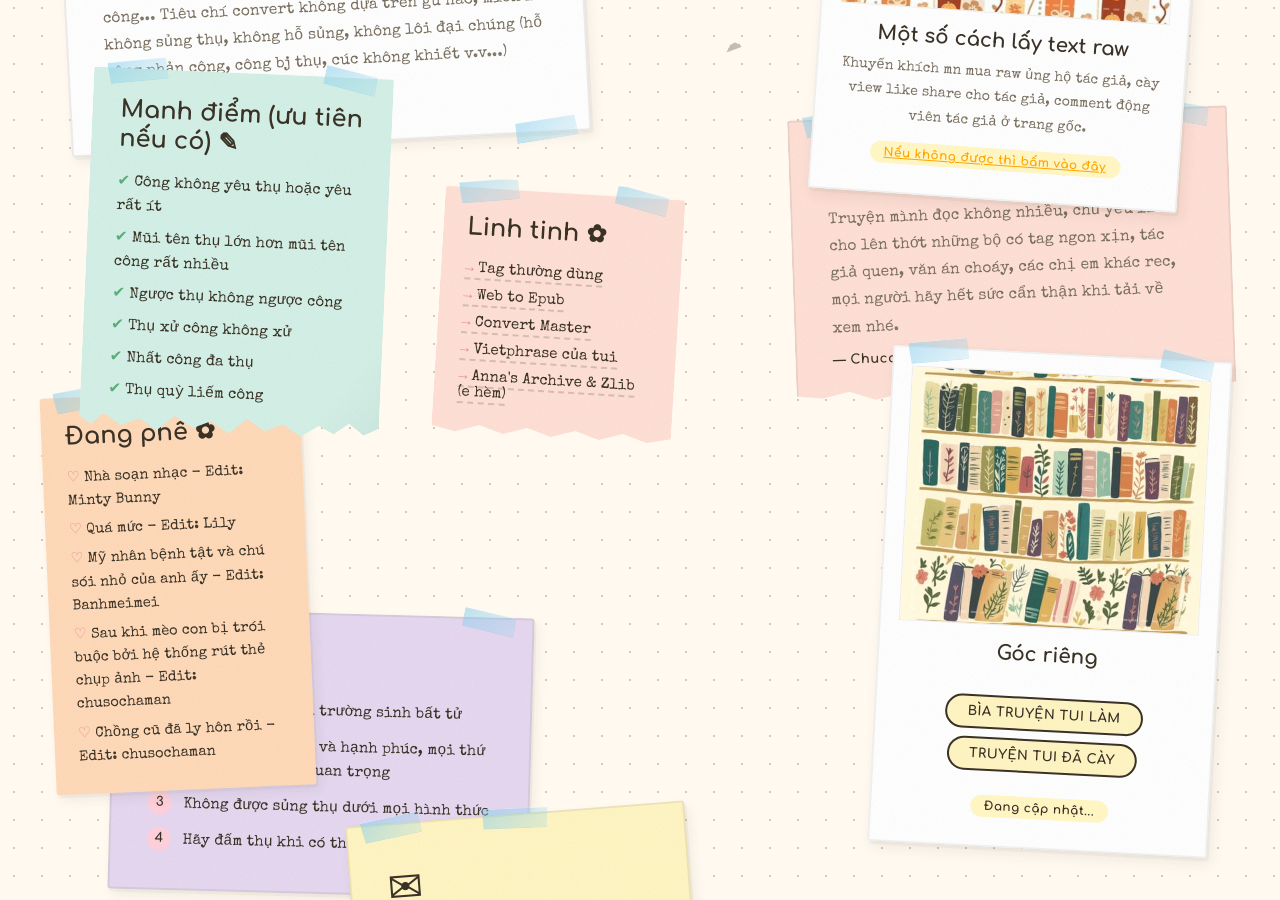
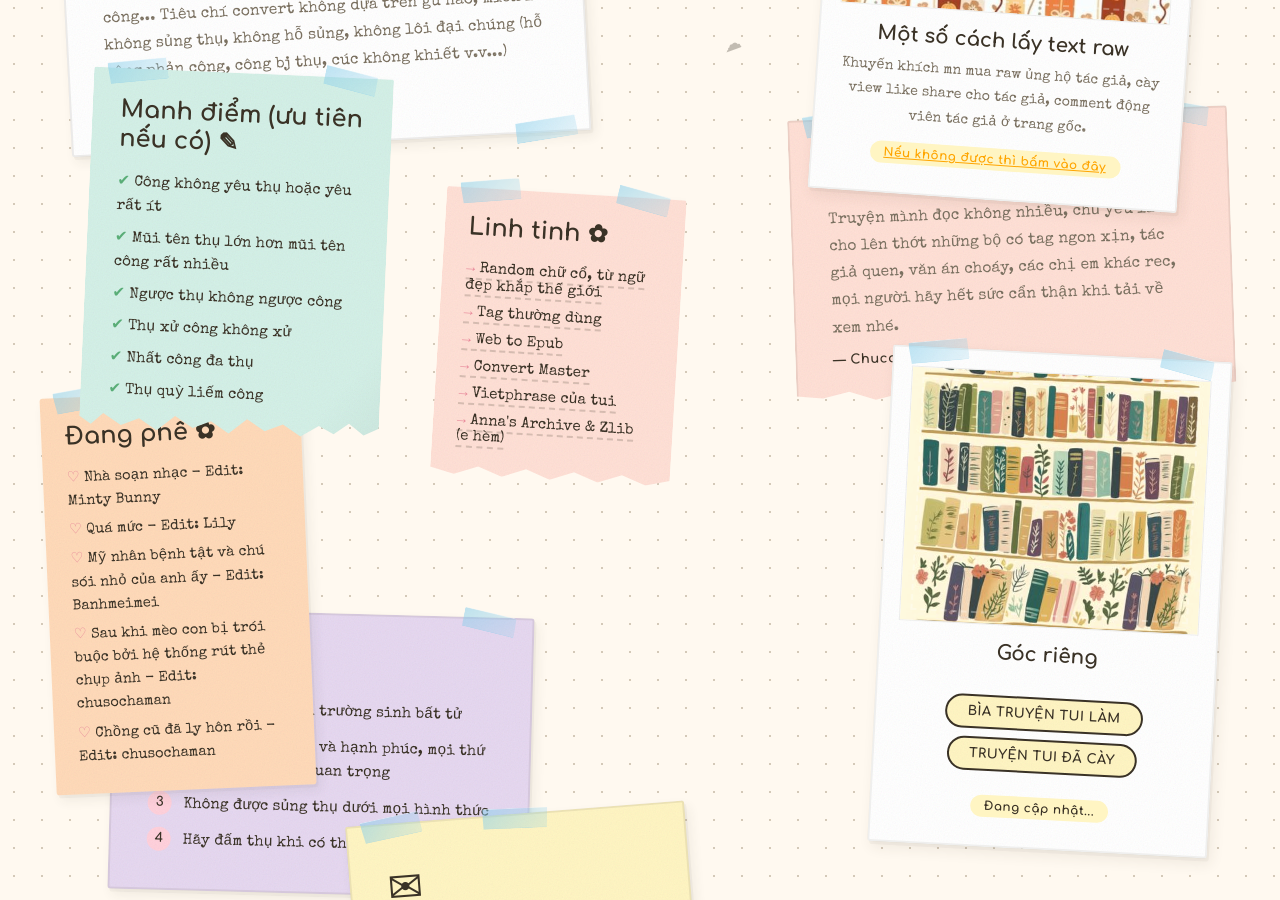
Before and after one commit to PhamNhaDoan/phamnhadoan.github.io, a Jekyll site: the page chucongconvert/index.html, which Jekyll copies as it is, in a window 1280 px wide and 900 px high, scrolled down 762 px. Built offline with Jekyll 4.4.1, drawn with Linux system fonts in a browser that asks for light colours.

```diff
--- a/chucongconvert/index.html
+++ b/chucongconvert/index.html
@@ -186,6 +186,7 @@
     <div class="tape tape-tr"></div>
     <h2 class="note-title">Linh tinh ✿</h2>
     <ul class="link-list">
+       <li><a href="https://phamnhadoan.github.io/tenbatky.html">Random chữ cổ, từ ngữ đẹp khắp thế giới</a></li>
       <li><a href="https://anotepad.com/notes/r3mp4a6i">Tag thường dùng</a></li>
       <li><a href="https://wpd.my/">Web to Epub</a></li>
       <li><a href="https://p2r3.github.io/convert/">Convert Master</a></li>
```
